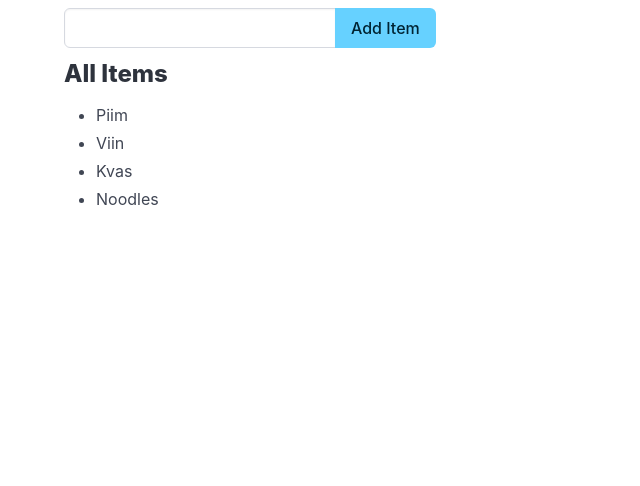
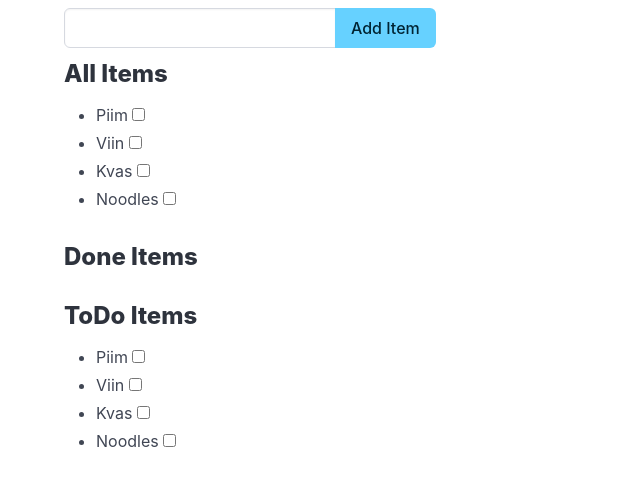
Before and after one commit to NGuljajev/ta23alearnnode, a Vue app: page / in a window 1280 px wide. Shown: the top 486 px of the page, without its empty margins (0-640 px from the left). Built offline with nearby package versions, Linux system fonts and the light colour scheme.

Commit message:
simple itemlist with done items and todoitems

```diff
--- a/src/App.vue
+++ b/src/App.vue
@@ -1,15 +1,25 @@
 <script setup>
-import { ref } from 'vue';
+import { computed, ref } from 'vue';
+import ItemList from './ItemList.vue';
 
 let message = ref('')
-let items = ref(['Piim', 'Viin', 'Kvas', 'Noodles'])
+let i = 1;
+let items = ref([
+    { id: i++, name: 'Piim', isDone: false},
+    { id: i++, name: 'Viin', isDone: false},
+    { id: i++, name: 'Kvas', isDone: false},
+    { id: i++, name: 'Noodles', isDone: false},
+]);
 
-function addItem(){
-    if(message.value.trim() !== ''){
-        items.value.push(message.value.trim());
+function addItem() {
+    if (message.value.trim() !== '') {
+        items.value.push ({id: i++, name: message.value.trim(), isDone: false});
     }
     message.value = '';
 }
+
+let doneItems = computed(() => items.value.filter(item => item.isDone));
+let toDoItems = computed(() => items.value.filter(item => !item.isDone));
 
 </script>
 
@@ -26,10 +36,10 @@
             </div>
         </div>
         <div class="content">
-            <h3>All Items</h3>
-            <ul>
-                <li v-for="item in items">{{ item }}</li>
-            </ul>
+            <ItemList :items="items" title="All Items"></ItemList>
+            <ItemList :items="doneItems" title="Done Items"></ItemList>
+            <ItemList :items="toDoItems" title="ToDo Items"></ItemList>
+
         </div>
     </div>
 </template>
--- /dev/null
+++ b/src/ItemList.vue
@@ -0,0 +1,13 @@
+<script setup>
+defineProps(['items', 'title']);
+</script>
+
+<template>
+            <h3>{{ title }}</h3>
+            <ul>
+                <li v-for="item in items" :key="item.id">
+                {{ item.name }}
+                <input type="checkbox" v-model = "item.isDone">
+                </li>
+            </ul>
+</template>
```
